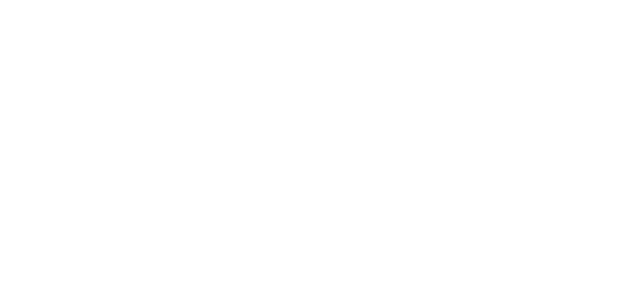
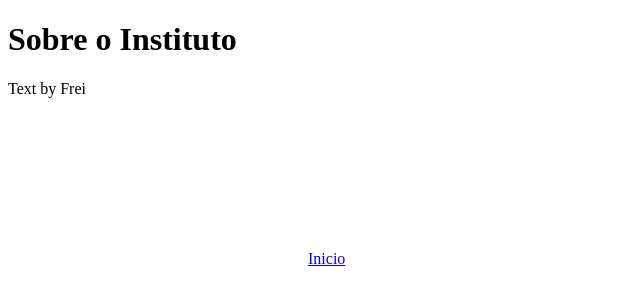
Before and after one commit to dellPhonk/FeiraFrei2025, a React (Vite) app: page /sobre in a window 1280 px wide. Before the commit this address had no page. Shown: the top 302 px of the page, without its empty margins (0-640 px from the left). Built offline with nearby package versions, Linux system fonts and the light colour scheme.

Commit message:
commite ai

```diff
--- a/package.json
+++ b/package.json
@@ -10,6 +10,7 @@
     "preview": "vite preview"
   },
   "dependencies": {
+    "nodemon": "^3.1.10",
     "react": "^19.1.0",
     "react-dom": "^19.1.0",
     "react-router": "^7.7.1",
--- a/src/pages/inicio.jsx
+++ b/src/pages/inicio.jsx
@@ -8,7 +8,7 @@
         <div className="container-inicio">
            <nav> <img src={logofrei} alt="logofrei" />
             <Link to={"/"}>Inicio</Link>
-            <Link to={"/"}>Sobre</Link>
+            <Link to={"/sobre"}>Sobre</Link>
             </nav>
         </div>
     )
--- /dev/null
+++ b/src/pages/sobre.jsx
@@ -0,0 +1,16 @@
+import { useState } from "react";
+import { Link } from "react-router";
+import './sobre.scss'
+
+export default function Sobre() {
+    return(
+      <div className="cabecalho">
+        <h1>Sobre o Instituto</h1>
+        <p> Text by Frei </p>
+        <video src=""></video>
+
+                    <Link to={"/"}>Inicio</Link>
+
+      </div>
+ )
+}
--- a/src/routes.jsx
+++ b/src/routes.jsx
@@ -1,11 +1,13 @@
 import { BrowserRouter, Routes , Route } from "react-router";
-import Inicio from "./pages/inicio";
+import Inicio from "./pages/inicio.jsx";
+import Sobre from "./pages/Sobre.jsx";
 
 export default function Navegacao(){
     return(
         <BrowserRouter>
         <Routes>
             <Route path="/" element={<Inicio />} />
+            <Route path="/sobre" element={<Sobre />} />
         </Routes>
         </BrowserRouter>
     )
```
Also changed, not shown: src/pages/sobre.scss (added), 1 other file (tests, documents, lock files or other folders).
